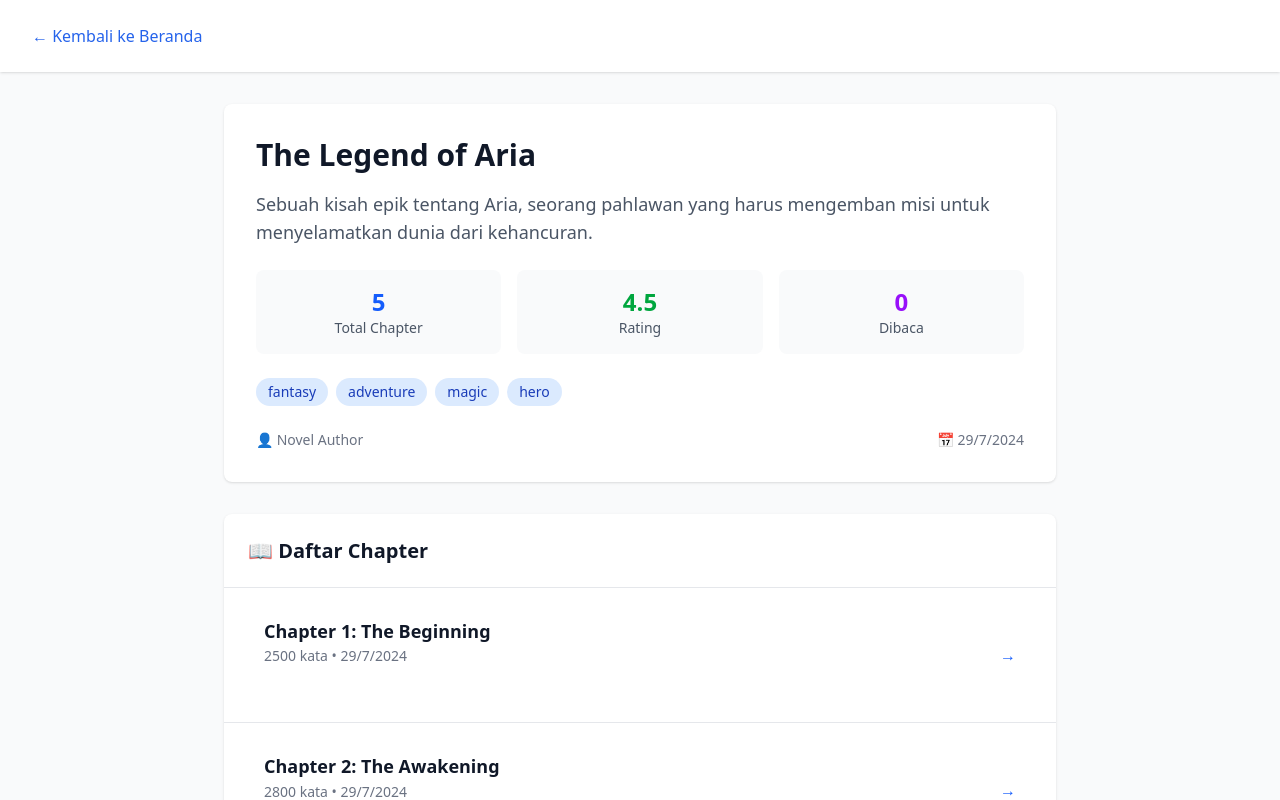
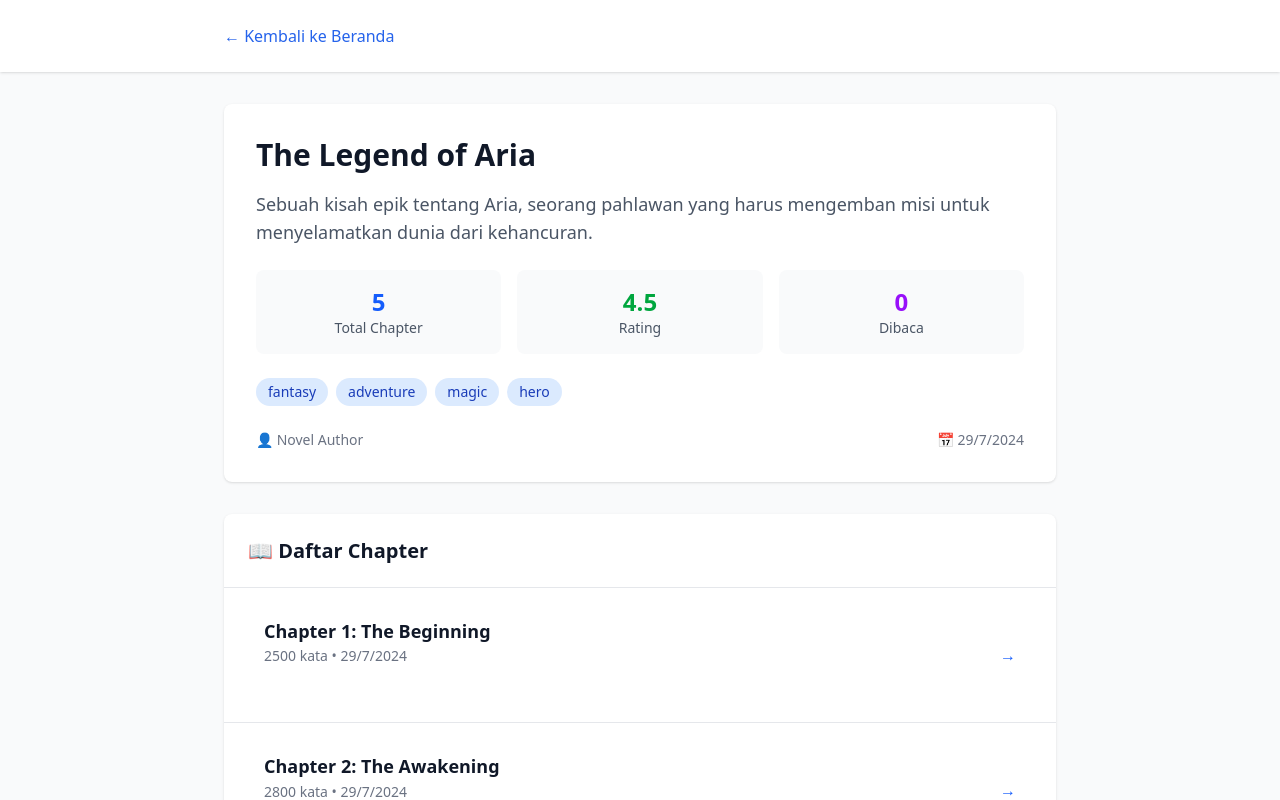
Before and after one commit to muhammad-zainal-muttaqin/novel-vercel, a Next.js app: page /novel/the-legend-of-aria in a window 1280 px wide. Shown: the top 800 px of the page. Built offline with nearby package versions, Linux system fonts and the light colour scheme.

Commit message:
Fix header container width: align with main content for consistent layout

```diff
--- a/src/app/novel/[slug]/page.tsx
+++ b/src/app/novel/[slug]/page.tsx
@@ -61,7 +61,7 @@
     <div className="min-h-screen bg-gray-50">
              {/* Header */}
        <header className="bg-white shadow-sm">
-        <div className="max-w-7xl mx-auto px-4 sm:px-6 lg:px-8">
+         <div className="max-w-4xl mx-auto px-4 sm:px-6 lg:px-8">
            <div className="flex justify-between items-center py-6">
              <div>
                <Button href="/" variant="primary" className="inline text-blue-600 hover:text-blue-800 transition-colors bg-transparent shadow-none">
```
Lines whose indentation alone changed are shown as unchanged.
